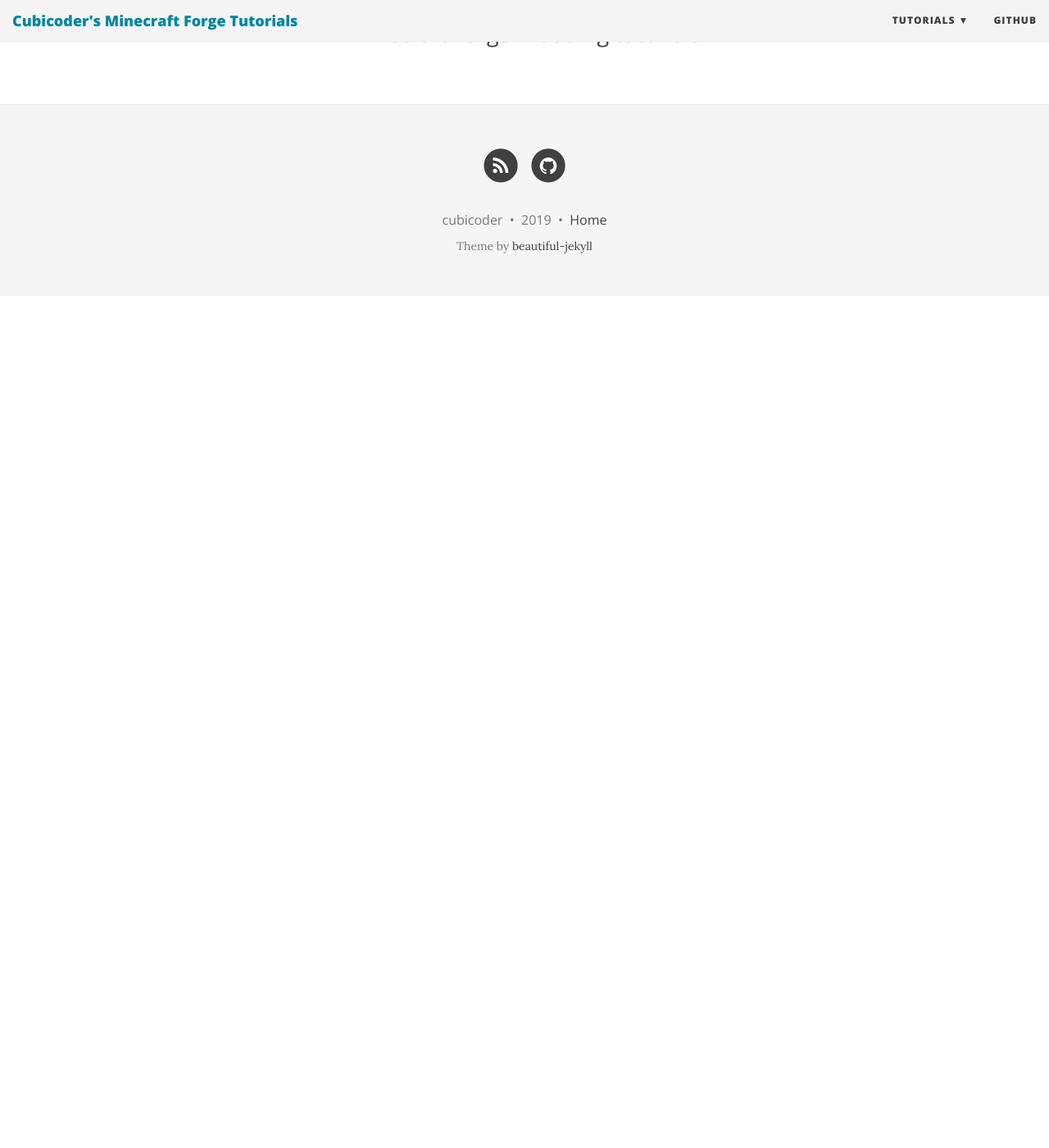
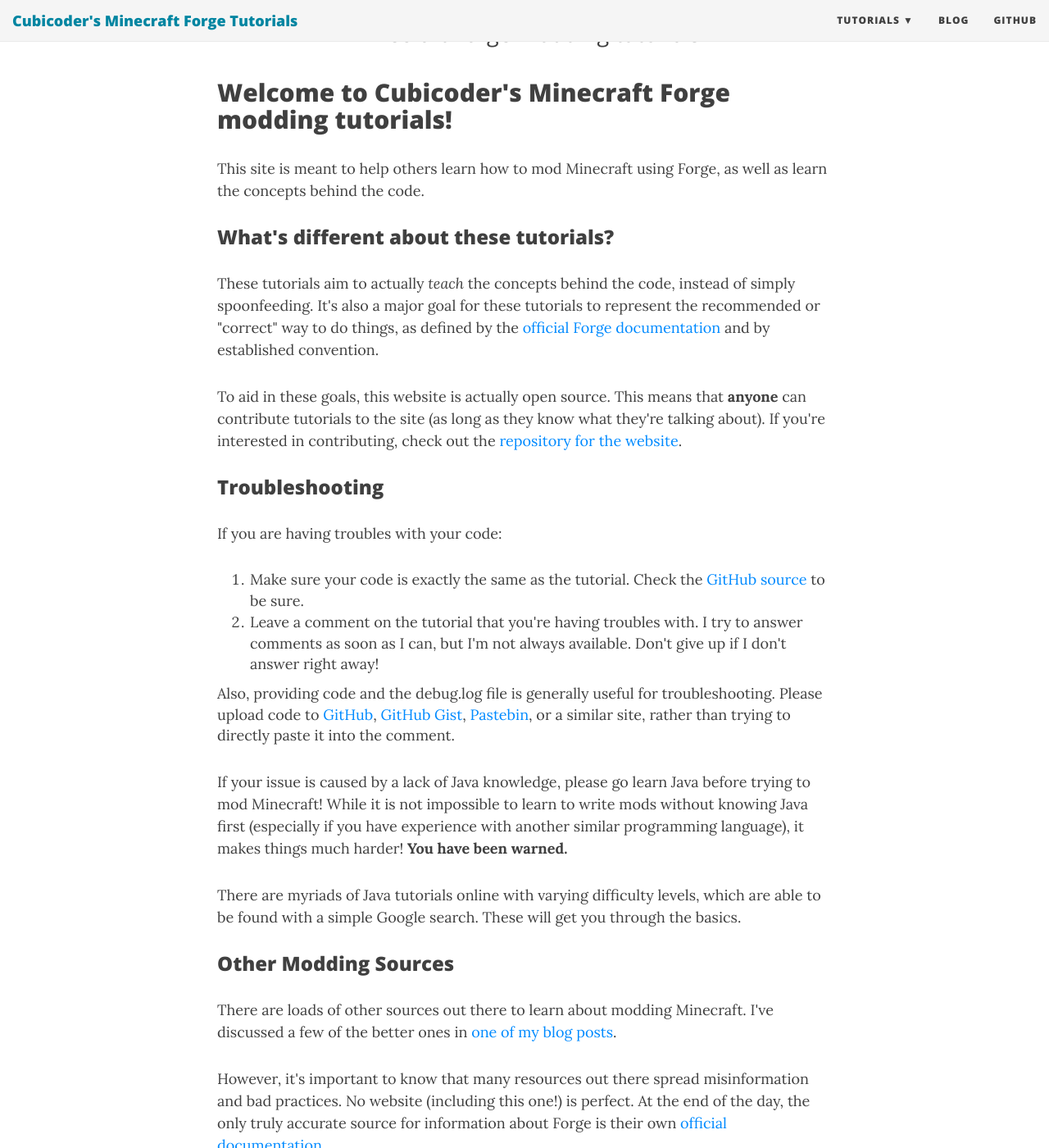
Before and after one commit to cubicoder/cubicoder.github.io, a Jekyll site: the page built from index.html, in a window 1280 px wide and 1400 px high, scrolled down 270 px. Shown: the whole window at 82% size. Built offline with Jekyll 4.4.1, drawn with Linux system fonts in a browser that asks for light colours; nearby versions of some CDN libraries; before the commit the page ends 900 px from its top, so only the background shows below that; some of the changed text lies outside the part shown.

Commit message:
added content to home page

```diff
--- a/_config.yml
+++ b/_config.yml
@@ -25,6 +25,7 @@
 navbar-links:
   Tutorials:
     - 1.12.2: "https://cubicoder.github.io/tutorials/1-12-2/tutorials/"
+  Blog: "https://cubicoder.github.io/blog/"
   GitHub: "https://github.com/cubicoder/tutorialmod"
 
 # Image to show in the navigation bar - image must be a square (width = height)
--- a/index.html
+++ b/index.html
@@ -4,6 +4,34 @@
 subtitle: Minecraft Forge modding tutorials
 use-site-title: true
 ---
+
+<div class="welcome">
+  <h2>Welcome to Cubicoder's Minecraft Forge modding tutorials!</h2>
+  <p>This site is meant to help others learn how to mod Minecraft using Forge, as well as learn the concepts behind the code.</p>
+
+  <h3>What's different about these tutorials?</h3>
+  <p>These tutorials aim to actually <em>teach</em> the concepts behind the code, instead of simply spoonfeeding. It's also a major goal for these tutorials to represent the recommended or "correct" way to do things, as defined by the <a href="https://mcforge.readthedocs.io/en/latest/">official Forge documentation</a> and by established convention.</p>
+  <p>To aid in these goals, this website is actually open source. This means that <strong>anyone</strong> can contribute tutorials to the site (as long as they know what they're talking about). If you're interested in contributing, check out the <a href="https://github.com/cubicoder/cubicoder.github.io">repository for the website</a>.</p>
+
+  <h3>Troubleshooting</h3>
+  <p>
+    If you are having troubles with your code:
+    <ol>
+	  <li>Make sure your code is exactly the same as the tutorial. Check the <a href="https://github.com/cubicoder/tutorialmod">GitHub source</a> to be sure.</li>
+	  <li>Leave a comment on the tutorial that you're having troubles with. I try to answer comments as soon as I can, but I'm not always available. Don't give up if I don't answer right away!</li>
+	</ol>
+	Also, providing code and the debug.log file is generally useful for troubleshooting. Please upload code to <a href="https://github.com">GitHub</a>, <a href="https://gist.github.com">GitHub Gist</a>, <a href="https://pastebin.com">Pastebin</a>, or a similar site, rather than trying to directly paste it into the comment.
+  </p>
+  <p>If your issue is caused by a lack of Java knowledge, please go learn Java before trying to mod Minecraft! While it is not impossible to learn to write mods without knowing Java first (especially if you have experience with another similar programming language), it makes things much harder! <strong>You have been warned.</strong></p>
+  <p>There are myriads of Java tutorials online with varying difficulty levels, which are able to be found with a simple Google search. These will get you through the basics.</p>
+
+  <h3>Other Modding Sources</h3>
+  <p>There are loads of other sources out there to learn about modding Minecraft. I've discussed a few of the better ones in <a href="">one of my blog posts</a>.</p>
+  <p>However, it's important to know that many resources out there spread misinformation and bad practices. No website (including this one!) is perfect. At the end of the day, the only truly accurate source for information about Forge is their own <a href="https://mcforge.readthedocs.io/en/latest/">official documentation</a>.</p>
+
+  <p>With that being said, happy modding!</p>
+  <p>-cubicoder</p>
+</div>
 
 <div class="posts-list">
   {% for post in paginator.posts %}
```
Also changed, not shown: blog/_posts/2018-11-23-moving-to-github-pages.md (renamed from _posts/2018-11-23-moving-to-github-pages.md, +1 -1 lines), blog/_posts/2019-4-6-Other-Modding-Resources.md (added, +38 -0 lines).
